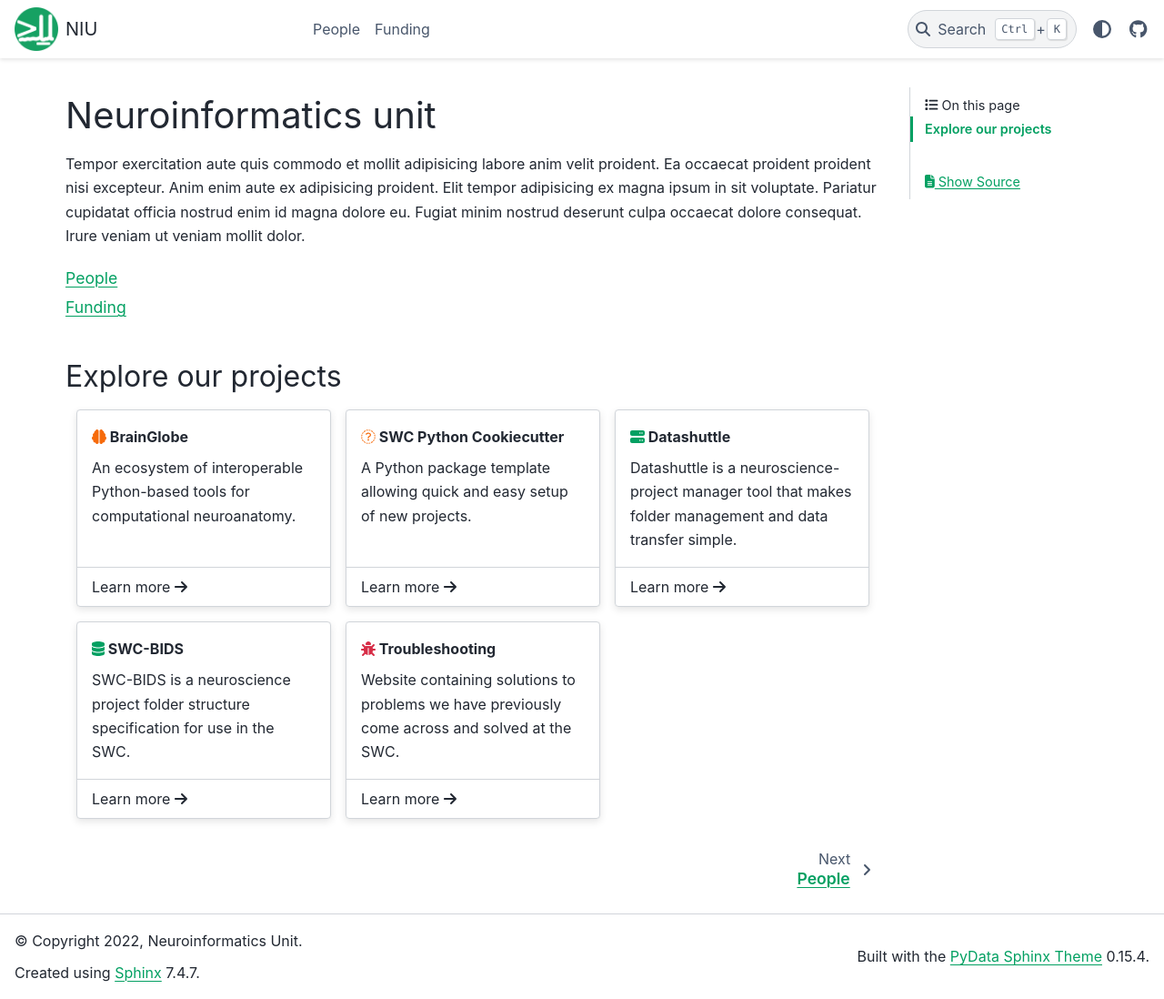
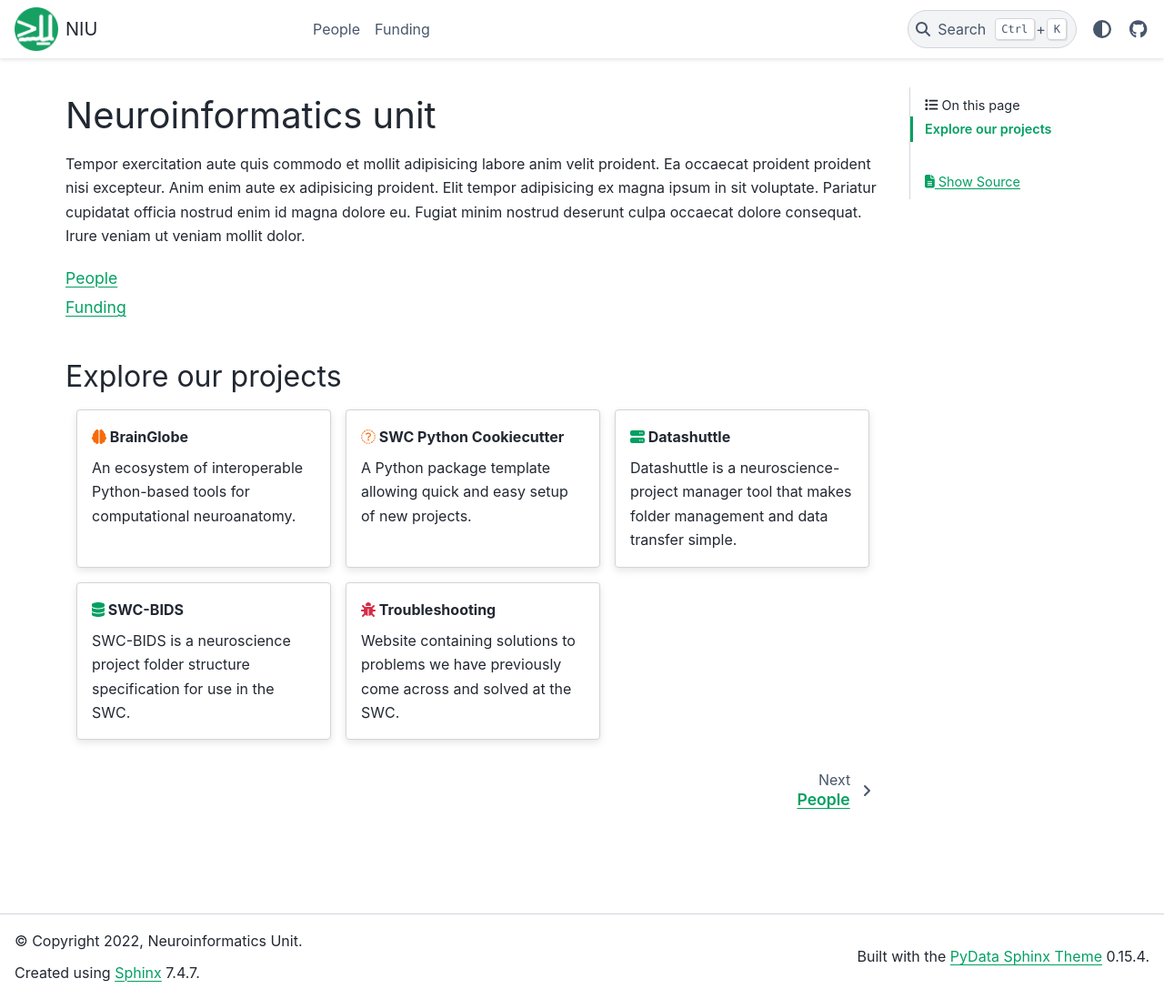
Before and after one commit to neuroinformatics-unit/neuroinformatics-unit.github.io, a Sphinx documentation site: the page built from docs/source/index.md, in a window 1280 px wide and 1098 px high. Shown: the whole window at 91% size. Built offline with Sphinx 7.4.7 and the PyData theme 0.15.4, drawn with Linux system fonts in a browser that asks for light colours.

Commit message:
removed learn more arrows

```diff
--- a/docs/source/index.md
+++ b/docs/source/index.md
@@ -19,8 +19,6 @@
 :link-type: doc
 
 An ecosystem of interoperable Python-based tools for computational neuroanatomy.
-+++
-Learn more {fas}`arrow-right`
 :::
 
 :::{grid-item-card} {fas}`python;sd-text-warning` SWC Python Cookiecutter
@@ -28,8 +26,6 @@
 :link-type: doc
 
 A Python package template allowing quick and easy setup of new projects.
-+++
-Learn more {fas}`arrow-right`
 :::
 
 :::{grid-item-card} {fas}`server;sd-text-primary` Datashuttle
@@ -37,8 +33,6 @@
 :link-type: doc
 
 Datashuttle is a neuroscience-project manager tool that makes folder management and data transfer simple.
-+++
-Learn more {fas}`arrow-right`
 :::
 
 :::{grid-item-card} {fas}`database;sd-text-primary` SWC-BIDS
@@ -46,8 +40,6 @@
 :link-type: doc
 
 SWC-BIDS is a neuroscience project folder structure specification for use in the SWC.
-+++
-Learn more {fas}`arrow-right`
 :::
 
 :::{grid-item-card} {fas}`bug;sd-text-danger` Troubleshooting
@@ -56,8 +48,6 @@
 
 Website containing solutions to problems we have previously
 come across and solved at the SWC.
-+++
-Learn more {fas}`arrow-right`
 :::
 
 ::::
```
